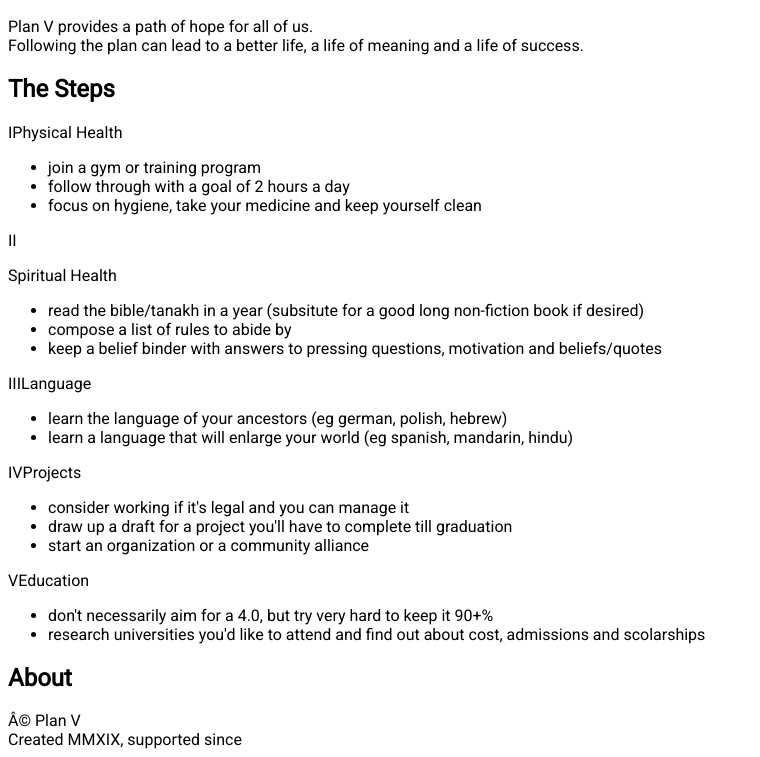
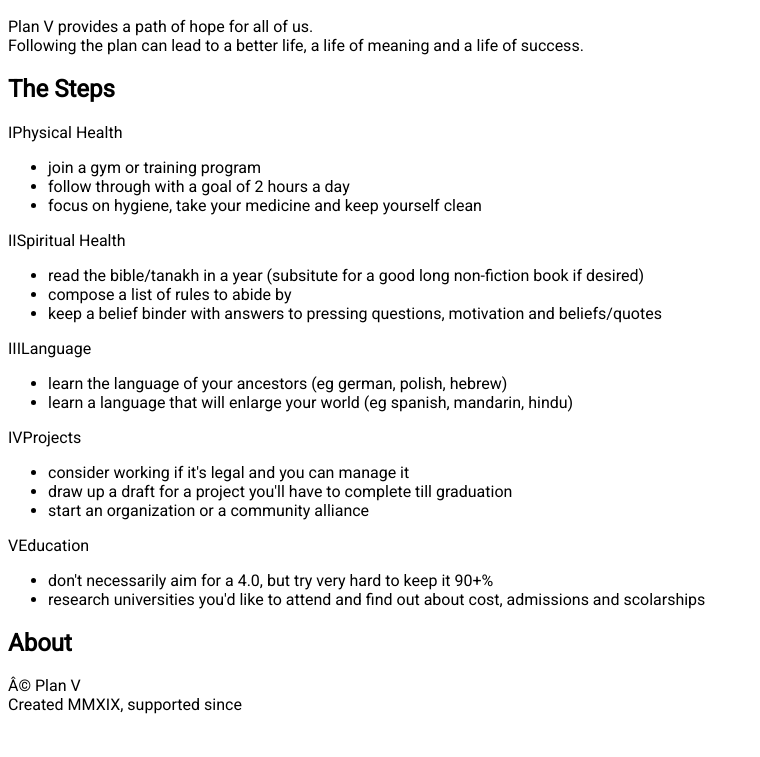
Before and after one commit to 3quilibrium3/planv, a plain HTML site: page index.html in a window 1280 px wide. Shown: the part 112-869 px from the top of the page, without its empty margins (0-760 px from the left). After the commit the page ends 834 px from the top, so only its background shows below. Drawn offline with Linux system fonts and the light colour scheme.

Commit message:
Update index.html

```diff
--- a/index.html
+++ b/index.html
@@ -33,7 +33,7 @@ Following the plan can lead to a better life, a life of meaning and a life of su
       </ul></div>
 <!--Step II-->
     <div class="left">
-    <p><span>II</span></p>Spiritual Health</div>
+    <p><span>II</span>Spiritual Health</p></div>
   <div class="right">
     <ul id="stepiilist">
       <li>read the bible/tanakh in a year (subsitute for a good long non-fiction book if desired)</li>
@@ -77,5 +77,4 @@ Following the plan can lead to a better life, a life of meaning and a life of su
   </footer>
 
 </body>
-
 </html>
```
